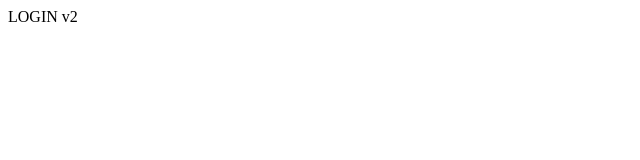
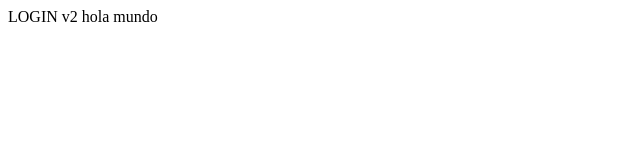
Before and after one commit to SebastianAriza07/nueva, a plain HTML site: page login.html in a window 1280 px wide. Shown: the whole page, without its empty margins (0-640 px from the left). Drawn offline with Linux system fonts and the light colour scheme.

Commit message:
login v2

```diff
--- a/login.html
+++ b/login.html
@@ -6,6 +6,6 @@
     <title>Document</title>
 </head>
 <body>
-    LOGIN v2
+    LOGIN v2 hola mundo
 </body>
 </html>
```
